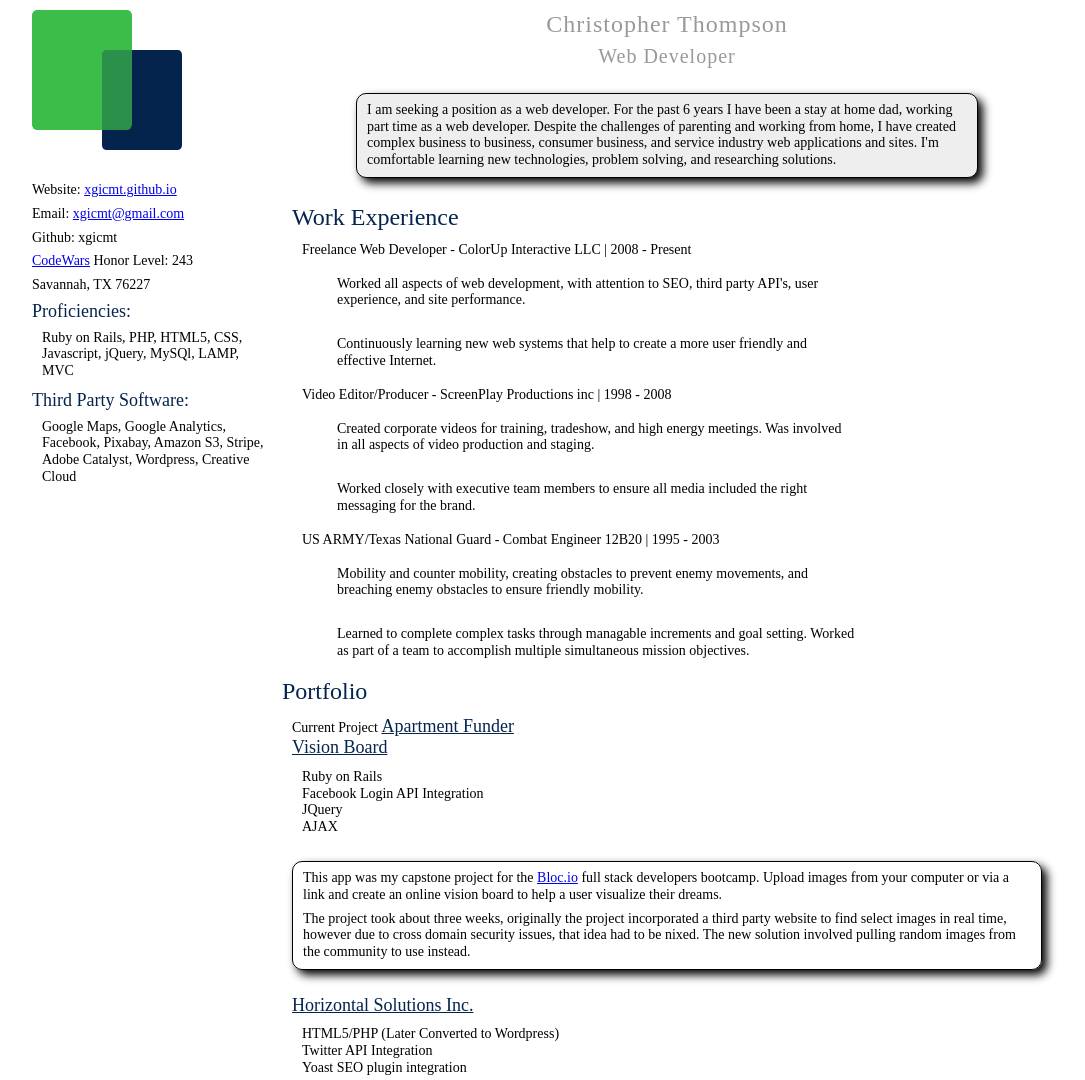
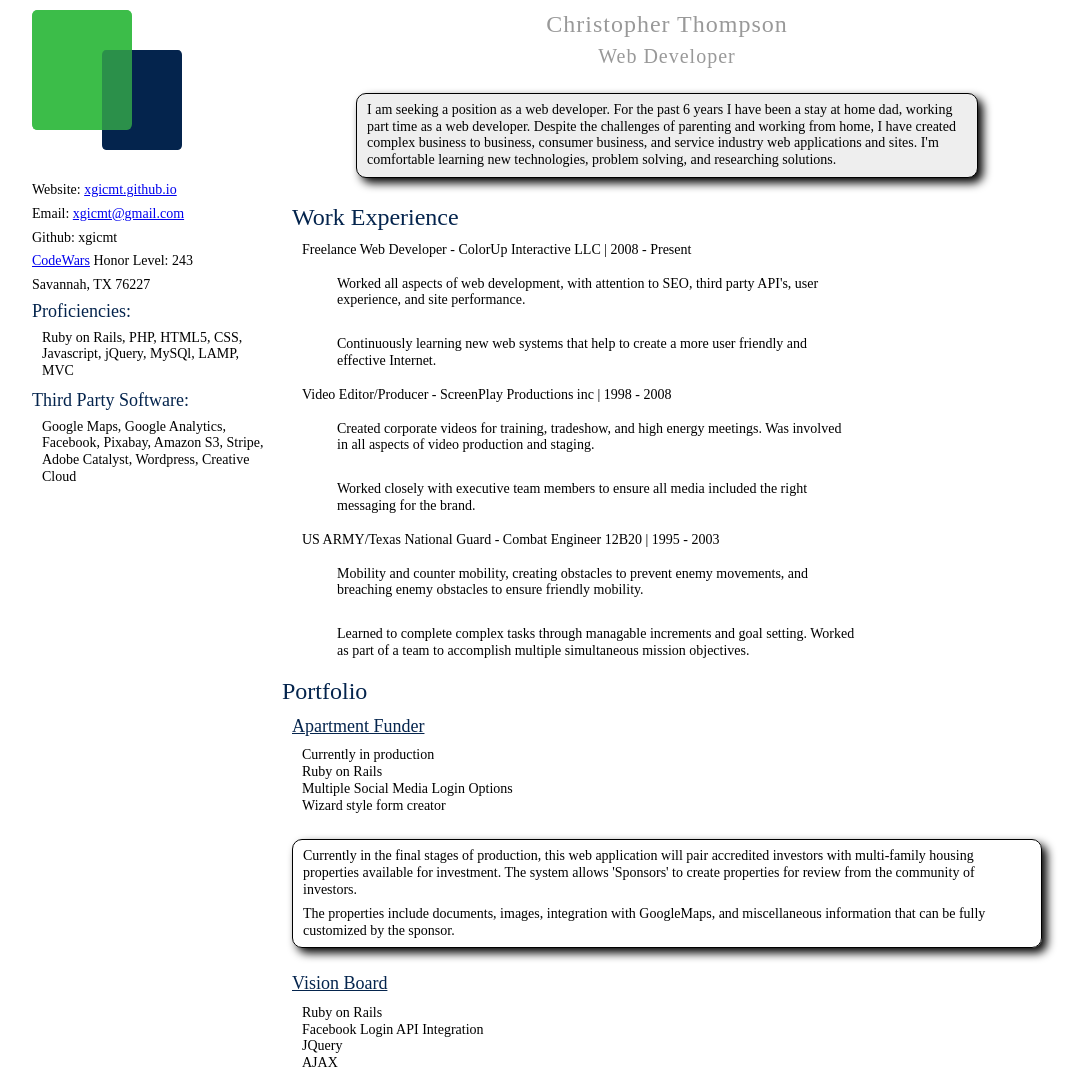
Before and after one commit to xgicmt/xgicmt.github.io, a plain HTML site: page index.html in a window 1280 px wide. Shown: the top 1080 px of the page, without its empty margins (108-1193 px from the left). Drawn offline with Linux system fonts and the light colour scheme; a web font is replaced by a local one.

Commit message:
Add ApartmentFunder synopsis

```diff
--- a/index.html
+++ b/index.html
@@ -56,7 +56,18 @@
       <div class="portfolio">
         <h3 class="sectionLink">Portfolio</h3>
         <ul>
-          <li>Current Project <a href="http://www.apartmentfunder.com" target="_blank">Apartment Funder</a></li>
+          <li><a href="http://www.apartmentfunder.com" target="_blank">Apartment Funder</a></li>
+            <ul class="portList">
+              <li>Currently in production</li>
+              <li>Ruby on Rails</li>
+              <li>Multiple Social Media Login Options</li>
+              <li>Wizard style form creator</li>
+            </ul>
+          <div class="portSynopsis">
+            <p>Currently in the final stages of production, this web application will pair accredited investors with multi-family housing properties available for investment. The system allows 'Sponsors' to create properties for review from the community of investors.</p>
+            <p>The properties include documents, images, integration with GoogleMaps, and miscellaneous information that can be fully customized by the sponsor.</p>
+          </div>
+
           <li><a href="https://visionboard.herokuapp.com" target="_blank">Vision Board</a></li>
             <ul class="portList">
               <li>Ruby on Rails</li>
```
